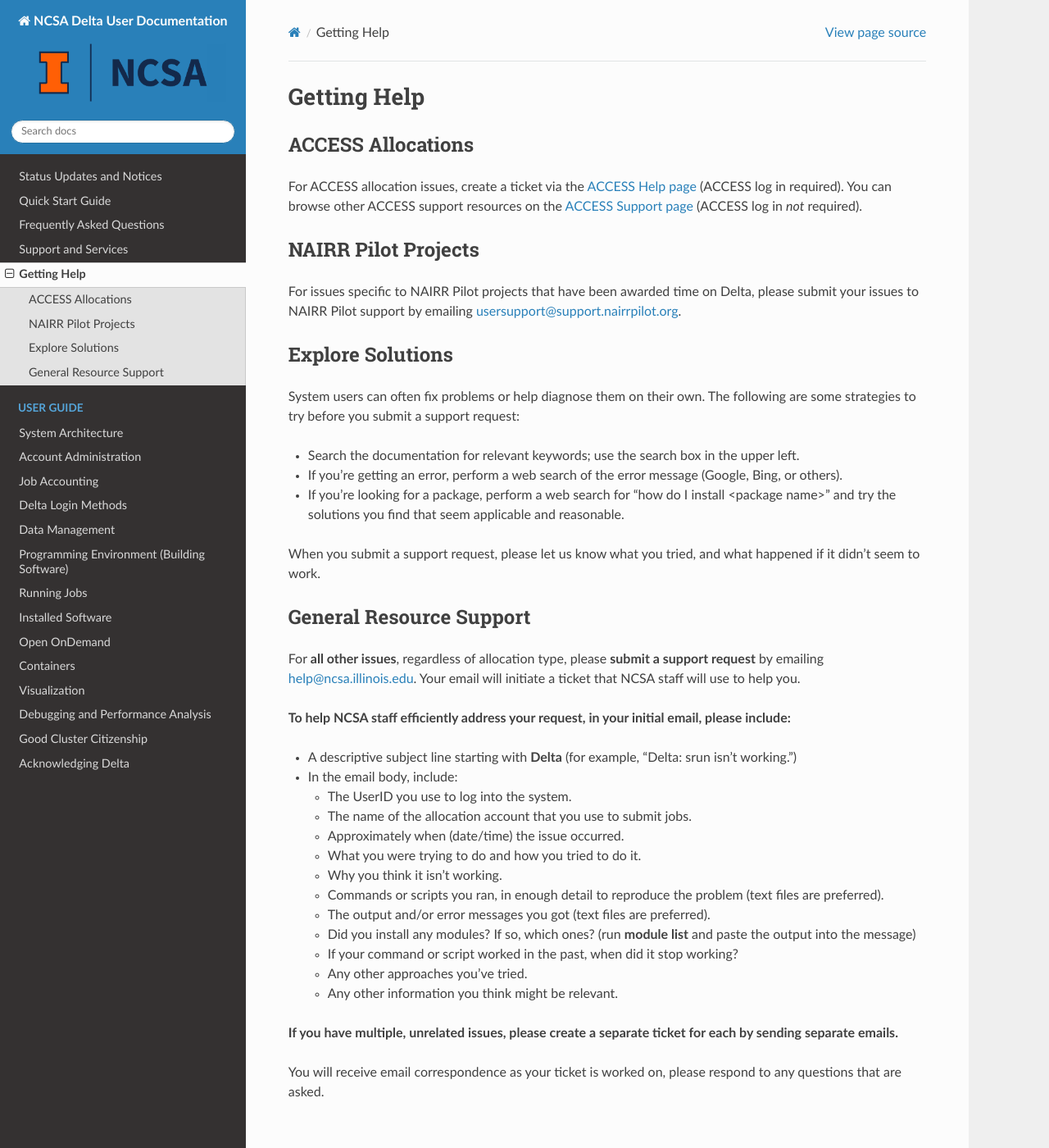
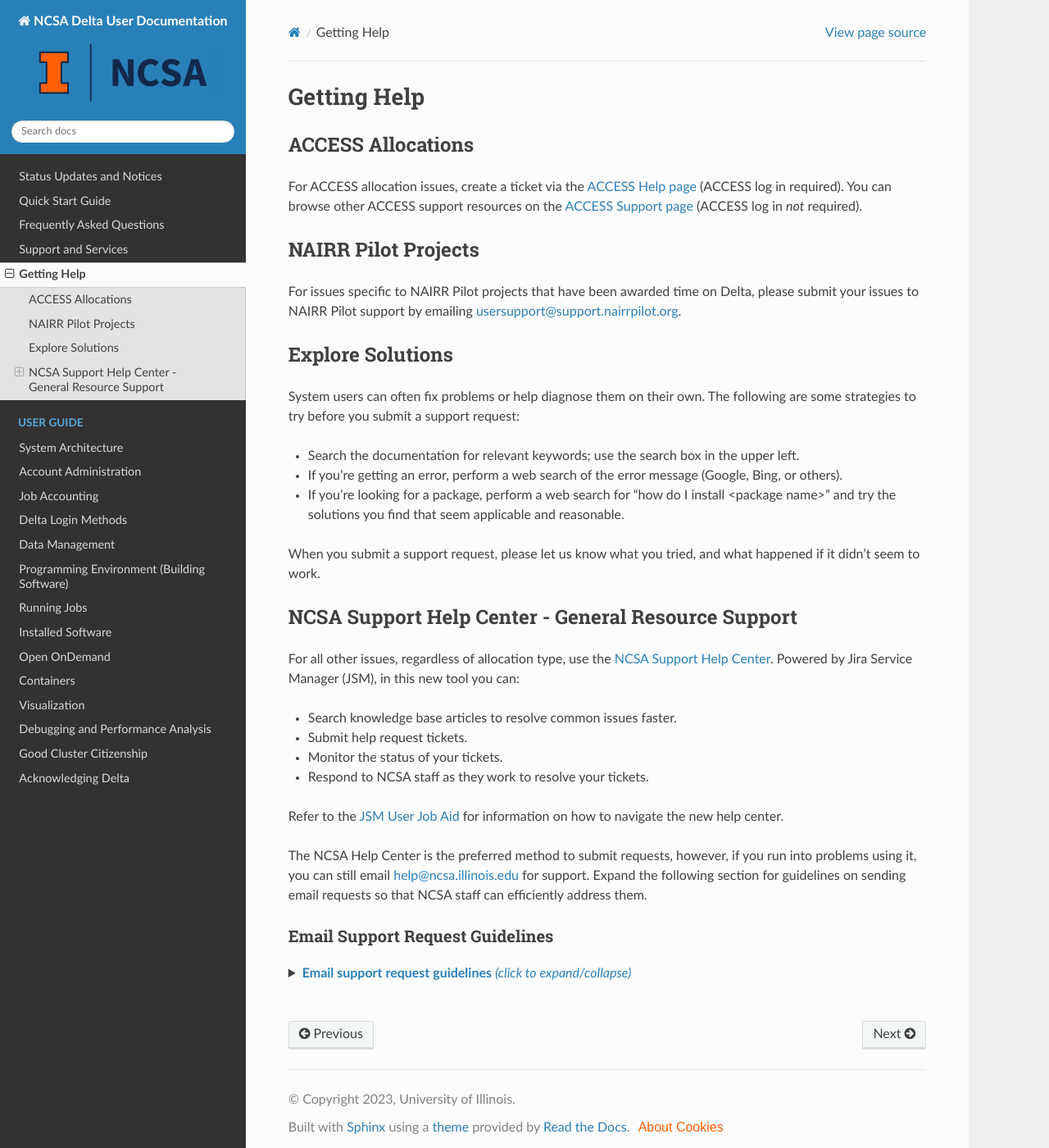
Before and after one commit to ncsa/Delta_doc, a Sphinx documentation site: the page built from docs/source/help.rst, in a window 1280 px wide and 1400 px high. Shown: the whole window at 82% size. Built offline with Sphinx 7.4.7 and the Read the Docs theme 2.0.0, drawn with Linux system fonts in a browser that asks for light colours.

Commit message:
Update help.rst updated the general support section to point to the new help center

```diff
--- a/docs/source/help.rst
+++ b/docs/source/help.rst
@@ -24,12 +24,31 @@ System users can often fix problems or help diagnose them on their own. The foll
 
 When you submit a support request, please let us know what you tried, and what happened if it didn't seem to work.
 
-General Resource Support
----------------------------
+.. _general_support:
+
+NCSA Support Help Center - General Resource Support
+-----------------------------------------------------
+
+For all other issues, regardless of allocation type, use the `NCSA Support Help Center <http://help.ncsa.illinois.edu>`_. Powered by Jira Service Manager (JSM), in this new tool you can:
+
+- Search knowledge base articles to resolve common issues faster.
+- Submit help request tickets.
+- Monitor the status of your tickets.
+- Respond to NCSA staff as they work to resolve your tickets.
+
+Refer to the `JSM User Job Aid <_static/JSMUsersJobAid.pdf>`_ for information on how to navigate the new help center.
 
 .. raw:: html
 
-   <p>For <b>all other issues</b>, regardless of allocation type, please <b>submit a support request</b> by emailing <a href="mailto:help@ncsa.illinois.edu?subject=Delta: ">help@ncsa.illinois.edu</a>. Your email will initiate a ticket that NCSA staff will use to help you.</p>
+   <p>The NCSA Help Center is the preferred method to submit requests, however, if you run into problems using it, you can still email <a href="mailto:help@ncsa.illinois.edu?subject=Delta: ">help@ncsa.illinois.edu</a> for support. Expand the following section for guidelines on sending email requests so that NCSA staff can efficiently address them.</p>
+
+Email Support Request Guidelines
+~~~~~~~~~~~~~~~~~~~~~~~~~~~~~~~~~~
+
+.. raw:: html
+
+   <details>
+   <summary><a><b>Email support request guidelines</b> <i>(click to expand/collapse)</i></a></summary>
 
 **To help NCSA staff efficiently address your request, in your initial email, please include:**
 
@@ -52,4 +71,8 @@ General Resource Support
 
 You will receive email correspondence as your ticket is worked on, please respond to any questions that are asked.
 
+.. raw:: html
+
+   </details>
+
 |
```
